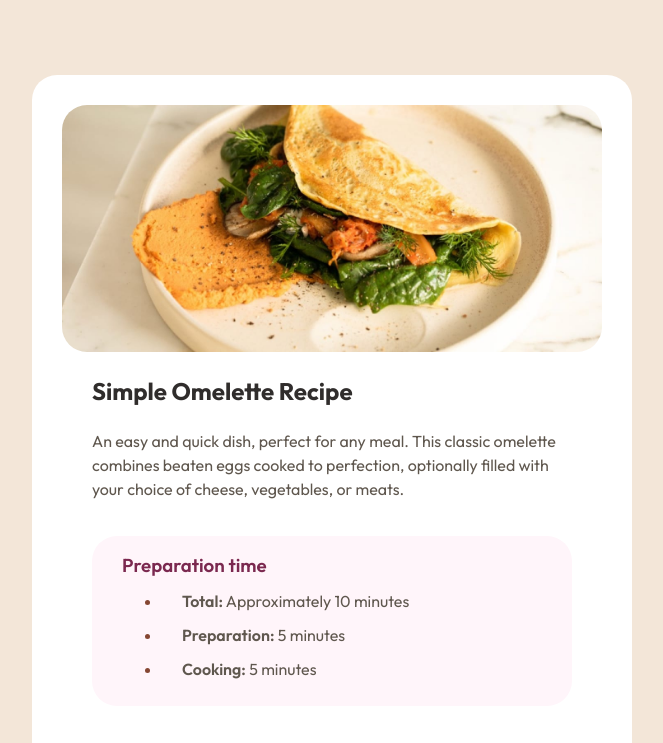
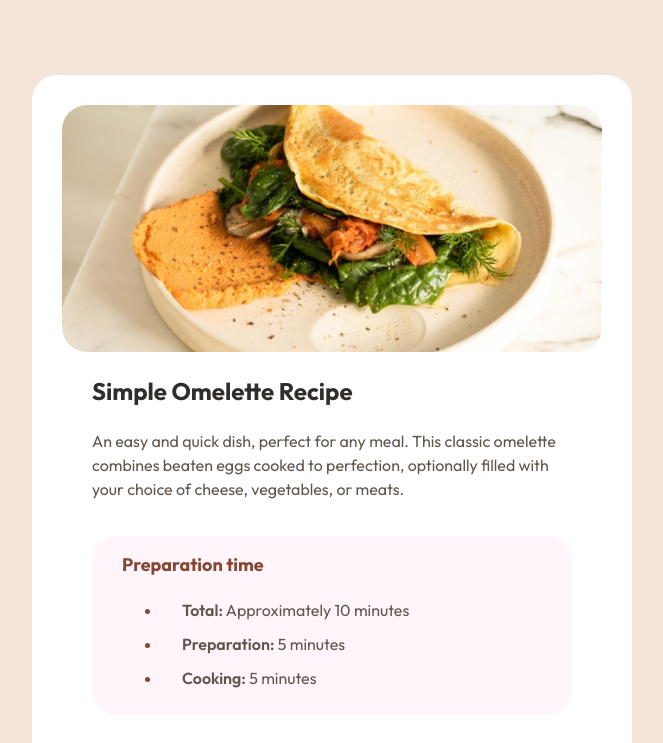
Before and after one commit to ffozdemir/recipe-page-main, a plain HTML site: page index.html in a window 1280 px wide. Shown: the top 743 px of the page, without its empty margins (308-971 px from the left). Drawn offline with Linux system fonts and the light colour scheme.

Commit message:
Update preparation section heading to h2 and enhance styling in CSS

```diff
--- a/index.html
+++ b/index.html
@@ -28,7 +28,7 @@
             your choice of cheese, vegetables, or meats.
           </p>
           <div class="preparation">
-            <h3>Preparation time</h3>
+            <h2>Preparation time</h2>
             <ul>
               <li><span>Total:</span> Approximately 10 minutes</li>
               <li><span>Preparation:</span> 5 minutes</li>
--- a/style.css
+++ b/style.css
@@ -69,7 +69,10 @@ span {
    background-color: var(--rose-50);
    border-radius: var(--border-radius);
    padding: 15px 30px;
+}
 
+.preparation h2{
+   font-size: large;
 }
 
 .text-section {
```
